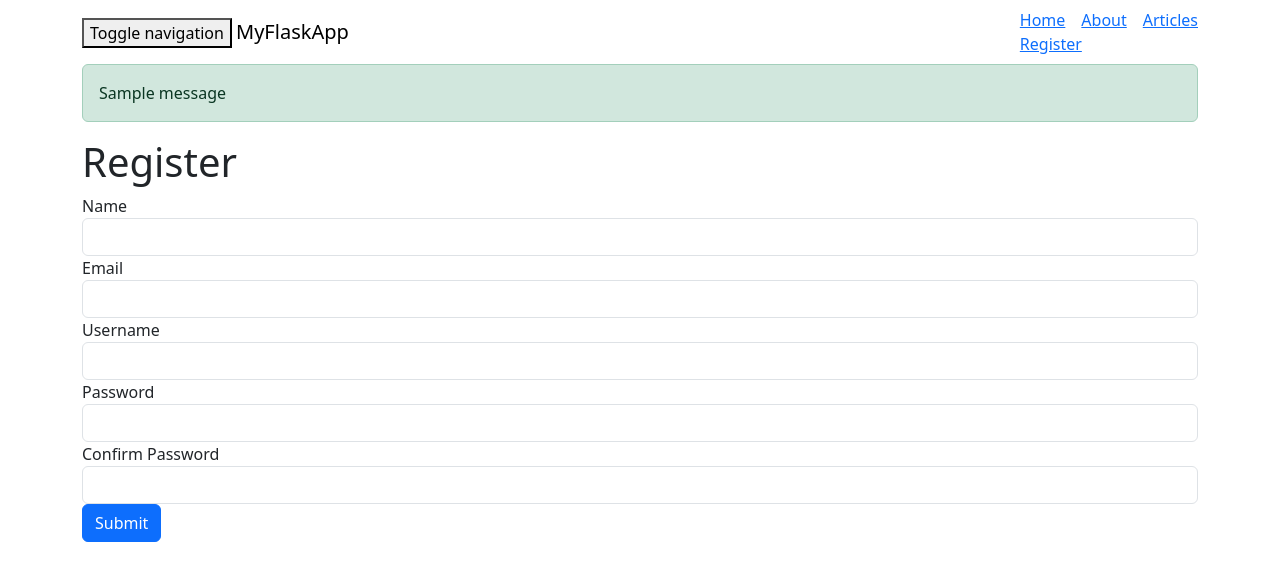
After one commit to manav8651/MyFlaskApp, a Flask app: page /register in a window 1280 px wide. The commit adds this page. Shown: the top 581 px of the page. Run offline with Flask 3, Linux system fonts and the light colour scheme; one stand-in notice (Sample message) is shown; some libraries are stand-ins or nearby versions.

Commit message:
Added register page

```diff
--- a/app.py
+++ b/app.py
@@ -1,6 +1,22 @@
-from flask import Flask, render_template
+from flask import Flask, render_template, flash, redirect, url_for, session, request, logging
+from data import Articles
+from flask_sqlalchemy import SQLAlchemy
+from sqlalchemy.sql import text
+from wtforms import Form, StringField, TextAreaField, PasswordField, validators
+from passlib.hash import sha256_crypt
+
 
 app=Flask(__name__)#creating an instance of that class
+# Config MySQL with SQLAlchemy
+app.config['SECRET_KEY'] = 'your_secret_key'
+app.config['SQLALCHEMY_DATABASE_URI'] = 'mysql+pymysql://root:9608%40Fury@localhost/myflaskapp'
+app.config['SQLALCHEMY_TRACK_MODIFICATIONS'] = False  # Optional: but it's recommended to disable it to reduce overhead
+
+# Initialize SQLAlchemy
+db = SQLAlchemy(app)
+
+
+Articles=Articles() #calling the function in data.py
 
 @app.route('/')
 def index():
@@ -10,5 +26,41 @@ def index():
 def about():
     return render_template('about.html')
 
+@app.route('/articles')
+def articles():
+    return render_template('articles.html', articles=Articles)
+
+@app.route('/article/<string:id>/')
+def article(id):
+    return render_template('article.html', id=id)
+
+class RegisterForm(Form):
+    name=StringField('Name', [validators.Length(min=1, max=50)])
+    username=StringField('Username', [validators.Length(min=4, max=25)])
+    email=StringField('Email', [validators.Length(min=6, max=50)])
+    password=PasswordField('Password', [
+        validators.DataRequired(),
+        validators.EqualTo('confirm', message='Passwords do not match')
+    ])
+    confirm=PasswordField('Confirm Password')
+
+@app.route('/register', methods=['GET', 'POST'])
+def register():
+    form = RegisterForm(request.form)
+    if request.method == 'POST' and form.validate():
+        name=form.name.data
+        email=form.email.data
+        username=form.username.data
+        password=sha256_crypt.encrypt(str(form.password.data))
+
+        #Inserting into database
+        query = text("INSERT INTO users (name, email, username, password) VALUES (:name, :email, :username, :password)")
+        db.session.execute(query,{'name':name,'email':email,'username':username,'password':password})
+        db.session.commit()
+        flash('You are now registered and can log in', 'success')
+
+        return redirect(url_for('index'))
+    return render_template('register.html', form=form)
+
 if __name__=='__main__': #to run python application(python app.py)
     app.run(debug=True)#debug=True : will not have to start server again even after changes
--- /dev/null
+++ b/templates/article.html
@@ -0,0 +1,5 @@
+{% extends 'layout.html'%}
+
+{% block body %}
+    <h1>{{id}}</h1>
+{% endblock %}
--- /dev/null
+++ b/templates/includes/_formhelpers.html
@@ -0,0 +1,9 @@
+{% macro render_field(field) %}
+  {{ field.label }}
+  {{ field(**kwargs)|safe }}
+  {% if field.errors %}
+    {% for error in field.errors %}
+      <span class="help-inline">{{ error }}</span>
+    {% endfor %}
+  {% endif %}
+{% endmacro %}
--- /dev/null
+++ b/templates/includes/_messages.html
@@ -0,0 +1,10 @@
+{% with messages = get_flashed_messages(with_categories=true) %}
+  {% if messages %}
+    <!-- <ul class=flashes> -->
+
+    {% for category, message in messages %}
+      <div class="alert alert-{{ category }}">{{ message }}</div>
+    {% endfor %}
+    <!-- </ul> -->
+  {% endif %}
+{% endwith %}
--- a/templates/includes/_navbar.html
+++ b/templates/includes/_navbar.html
@@ -1,23 +1,29 @@
 <nav class="navbar navbar-default">
     <div class="container">
       <div class="navbar-header">
-        <button type="button" class="navbar-toggle collapsed" data-toggle="collapse" data-target="#navbar" aria-expanded="false" aria-controls="navbar">
-          <span class="sr-only">Toggle navigation</span>
-          <span class="icon-bar"></span>
-          <span class="icon-bar"></span>
-          <span class="icon-bar"></span>
+       <button type="button" class="navbar-toggle collapsed" data-toggle="collapse" data-target="#navbar" aria-expanded="false" aria-controls="navbar">
+            <span class="sr-only">Toggle navigation</span>
+            <span class="icon-bar"></span>
+            <span class="icon-bar"></span>
+            <span class="icon-bar"></span>
         </button>
         <a class="navbar-brand" href="#">MyFlaskApp</a>
+
       </div>
-      <div id="navbar" class="collapse navbar-collapse">
-        <ul class="nav navbar-nav">
+      <div >
+        <ul class="nav navbar-nav" style="display: flex; flex-direction: row; gap: 1rem;">
           <li><a href="/">Home</a></li>
           <li><a href="/about">About</a></li>
           <li><a href="/articles">Articles</a></li>
         </ul>
 
+        <ul class="nav navbar-nav navbar-right" style="display: flex; flex-direction: row; gap: 1rem;">
+          <li><a href="/register">Register</a></li>
+        </ul>
 
-      </div><!--/.nav-collapse -->
+
+      </div>
+
     </div>
   </nav>
 
--- a/templates/layout.html
+++ b/templates/layout.html
@@ -9,6 +9,7 @@
 <body>
     {% include 'includes/_navbar.html' %}
     <div class="container">
+        {% include 'includes/_messages.html' %}
         {% block body %}{% endblock %}
     </div>
     <script src="https://cdn.jsdelivr.net/npm/bootstrap@5.3.2/dist/js/bootstrap.min.js"></script>
--- /dev/null
+++ b/templates/register.html
@@ -0,0 +1,24 @@
+{% extends 'layout.html' %}
+
+{% block body %}
+  <h1>Register</h1>
+  {% from "includes/_formhelpers.html" import render_field %}
+  <form method="POST" action="">
+    <div class="form-group">
+      {{render_field(form.name, class_="form-control")}}
+    </div>
+    <div class="form-group">
+      {{render_field(form.email, class_="form-control")}}
+    </div>
+    <div class="form-group">
+      {{render_field(form.username, class_="form-control")}}
+    </div>
+    <div class="form-group">
+      {{render_field(form.password, class_="form-control")}}
+    </div>
+    <div class="form-group">
+      {{render_field(form.confirm, class_="form-control")}}
+    </div>
+    <p><input type="submit" class="btn btn-primary" value="Submit"></p>
+  </form>
+{% endblock %}
```
Also changed, not shown: data.py (added, +25 -0 lines), templates/articles.html (added, +10 -0 lines).
